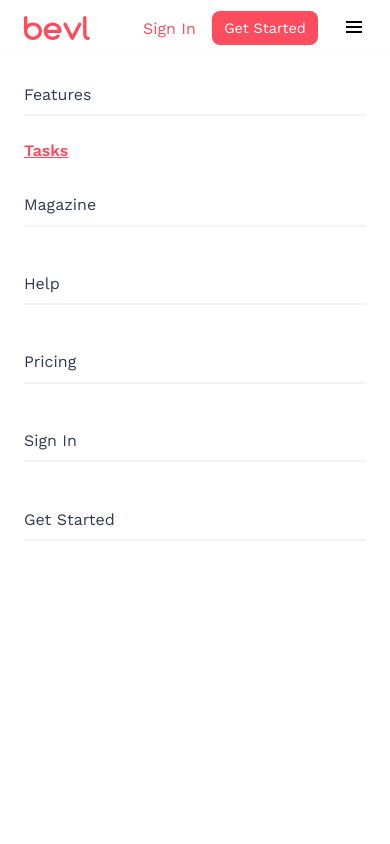
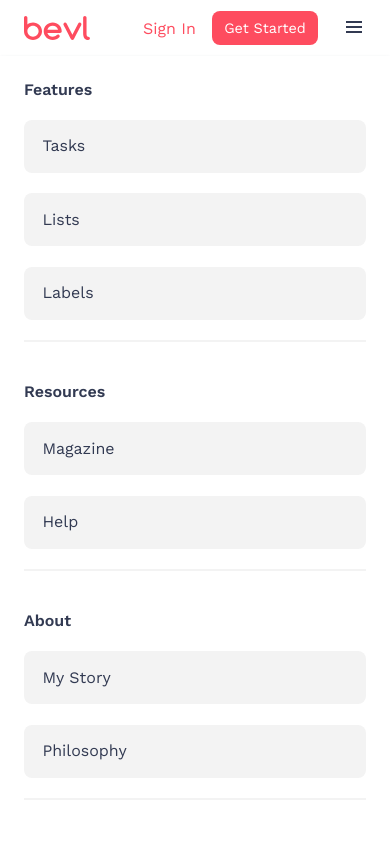
Before and after one commit to dan-smith-tech/bevl-website, a Next.js app: page / in a window 390 px wide. Both pictures are taken after a click on the button 354 px from the left and 28 px from the top of the page. Shown: the top 844 px of the page. Built offline with nearby package versions, Linux system fonts and the light colour scheme.

Commit message:
Make nav responsive

```diff
--- a/components/partials/Header.js
+++ b/components/partials/Header.js
@@ -7,6 +7,10 @@ import headerStyles from "../../styles/partials/header.module.css";
 
 export default function Header() {
 	const [showNavMenu, setShowNavMenu] = useState(false);
+
+	function selectLink() {
+		setShowNavMenu(false);
+	}
 
 	return (
 		<>
@@ -191,7 +195,7 @@ export default function Header() {
 													My Story
 												</span>
 												<span className={headerStyles["nav-bar-dropdown-link-info-description"]}>
-													Explore my planning journey.
+													Learn about Bevl's inspiration.
 												</span>
 											</div>
 										</a>
@@ -212,7 +216,7 @@ export default function Header() {
 													Philosophy
 												</span>
 												<span className={headerStyles["nav-bar-dropdown-link-info-description"]}>
-													Expore Bevl's inspiration.
+													Discover Bevl's intention.
 												</span>
 											</div>
 										</a>
@@ -237,7 +241,7 @@ export default function Header() {
 						</div>
 						<button className={headerStyles["nav-menu-toggle"]} onClick={() => setShowNavMenu(!showNavMenu)}>
 							<svg xmlns="http://www.w3.org/2000/svg" width="24" height="24">
-								<path d="M4 6h16v2H4zm0 5h16v2H4zm0 5h16v2H4z"></path>
+								<path fill="#323a52" fillOpacity="1" d="M4 6h16v2H4zm0 5h16v2H4zm0 5h16v2H4z"></path>
 							</svg>
 						</button>
 						{showNavMenu && (
@@ -249,34 +253,114 @@ export default function Header() {
 									headerStyles["container-nav-menu"]
 								}
 							>
+								<a className={headerStyles["nav-menu-dropdown-toggle"]}>Features</a>
+								<ul className={headerStyles["nav-menu-dropdown"]}>
+									<li>
+										<Link href="/features/tasks">
 											<a
 												className={
-										headerStyles["nav-menu-link"] + " " + headerStyles["nav-menu-dropdown-toggle"]
+													headerStyles["nav-menu-link"] + " " + headerStyles["nav-menu-dropdown-link"]
 												}
+												onClick={selectLink}
 											>
-									Features
+												Tasks
 											</a>
-								<ul className={headerStyles["nav-menu-dropdown"]}>
+										</Link>
+									</li>
 									<li>
 										<Link href="/features/lists">
-											<a className={headerStyles["nav-menu-dropdown-link"]}>Tasks</a>
+											<a
+												className={
+													headerStyles["nav-menu-link"] + " " + headerStyles["nav-menu-dropdown-link"]
+												}
+												onClick={selectLink}
+											>
+												Lists
+											</a>
+										</Link>
+									</li>
+									<li>
+										<Link href="/features/labels">
+											<a
+												className={
+													headerStyles["nav-menu-link"] + " " + headerStyles["nav-menu-dropdown-link"]
+												}
+												onClick={selectLink}
+											>
+												Labels
+											</a>
 										</Link>
 									</li>
 								</ul>
-								<Link href={"/magazine"}>
-									<a className={headerStyles["nav-menu-link"]}>Magazine</a>
+								<a className={headerStyles["nav-menu-dropdown-toggle"]}>Resources</a>
+								<ul className={headerStyles["nav-menu-dropdown"]}>
+									<li>
+										<Link href="/magazine">
+											<a
+												className={
+													headerStyles["nav-menu-link"] + " " + headerStyles["nav-menu-dropdown-link"]
+												}
+												onClick={selectLink}
+											>
+												Magazine
+											</a>
 										</Link>
-								<Link href={"/help"}>
-									<a className={headerStyles["nav-menu-link"]}>Help</a>
+									</li>
+									<li>
+										<Link href="/help">
+											<a
+												className={
+													headerStyles["nav-menu-link"] + " " + headerStyles["nav-menu-dropdown-link"]
+												}
+												onClick={selectLink}
+											>
+												Help
+											</a>
 										</Link>
+									</li>
+								</ul>
+								<a className={headerStyles["nav-menu-dropdown-toggle"]}>About</a>
+								<ul className={headerStyles["nav-menu-dropdown"]}>
+									<li>
+										<Link href="/story">
+											<a
+												className={
+													headerStyles["nav-menu-link"] + " " + headerStyles["nav-menu-dropdown-link"]
+												}
+												onClick={selectLink}
+											>
+												My Story
+											</a>
+										</Link>
+									</li>
+									<li>
+										<Link href="/philosophy">
+											<a
+												className={
+													headerStyles["nav-menu-link"] + " " + headerStyles["nav-menu-dropdown-link"]
+												}
+												onClick={selectLink}
+											>
+												Philosophy
+											</a>
+										</Link>
+									</li>
+								</ul>
 								<Link href={"/pricing"}>
-									<a className={headerStyles["nav-menu-link"]}>Pricing</a>
+									<a className={headerStyles["nav-menu-link"]} onClick={selectLink}>
+										Pricing
+									</a>
 								</Link>
 								<Link href={"https://open.bevl.app/signin"}>
-									<a className={headerStyles["nav-menu-link"]}>Sign In</a>
+									<a className={headerStyles["nav-menu-link"]} onClick={selectLink}>
+										Sign In
+									</a>
 								</Link>
 								<Link href={"/signup"}>
-									<a className={headerStyles["nav-menu-link"] + " " + headerStyles["nav-menu-button"]}>
+									<a
+										className={headerStyles["nav-menu-link"] + " " + headerStyles["nav-menu-button"]}
+										onClick={selectLink}
+									>
 										Get Started
 									</a>
 								</Link>
--- a/styles/partials/header.module.css
+++ b/styles/partials/header.module.css
@@ -197,6 +197,8 @@
 	}
 }
 
+/* Mobile */
+
 .nav-menu-toggle {
 	display: none;
 	visibility: hidden;
@@ -206,6 +208,7 @@
 
 .container-nav-menu {
 	max-height: calc(100% - var(--header-height));
+	padding: 1.5rem;
 	overflow-y: scroll;
 	display: none;
 	visibility: hidden;
@@ -222,29 +225,45 @@
 
 .nav-menu-link {
 	width: 100%;
-	margin: 1.15em 0;
-	padding: 0.65em 0;
+	margin: 0.65em 0;
+	padding: 0.65em 1.15em;
+	box-sizing: border-box;
 	font-weight: 500;
-	border-bottom: var(--border-size) solid var(--color-neutral-grey);
+	background-color: var(--color-neutral-grey);
+	border-radius: var(--border-radius);
 	color: var(--color-secondary-blue);
 	text-decoration: none;
+	line-height: 2rem;
+}
+
+.nav-menu-link:active {
+	opacity: 0.65;
 }
 
 .nav-menu-dropdown-toggle {
-	/* font-size: 0.85rem;
-	text-decoration: underline; */
+	margin-bottom: 0.65em;
+	font-weight: 600;
+	color: var(--color-secondary-blue);
 }
 
 .nav-menu-dropdown {
 	width: 100%;
+	margin-bottom: 2.5em;
+	padding-bottom: 0.65rem;
 	display: flex;
 	flex-direction: column;
 	list-style: none;
+	border-bottom: var(--border-size) solid var(--color-neutral-grey);
 }
 
 .nav-menu-dropdown-link {
 	width: 100%;
 	display: flex;
+}
+
+.nav-menu-button {
+	background-color: var(--color-primary-pink);
+	color: var(--color-neutral-white);
 }
 
 @media (max-width: 850px) {
@@ -263,63 +282,3 @@
 		visibility: visible;
 	}
 }
-
-/*
-.nav-link-menu {
-	display: none;
-}
-
-.nav-link {
-	margin: 0 1.15em;
-	font-weight: 500;
-	color: var(--color-secondary-blue);
-	text-decoration: none;
-}
-
-.nav-link:last-child {
-	margin-right: 0;
-}
-
-.nav-link-button {
-	padding: 0.65em 0.85em;
-	border-radius: var(--border-radius);
-	background-color: var(--color-primary-pink);
-	color: var(--color-neutral-white);
-}
-
-@media (max-width: 850px) {
-	.nav-link-menu {
-		display: block;
-	}
-
-	.nav-link-menu:checked + .container-nav-link {
-		display: flex;
-	}
-
-	.container-nav-link {
-		max-width: calc(65rem + 2 * 1.5em);
-		max-height: calc(100% - var(--header-height));
-		padding: 0 1.5rem;
-		display: none;
-		flex-direction: column;
-		align-items: center;
-		inset: var(--header-height) 0 auto 0;
-		position: fixed;
-		background-color: var(--color-neutral-white);
-		box-shadow: var(--box-shadow);
-		overflow-y: scroll;
-		z-index: 99;
-	}
-
-	.nav-link {
-		margin: 0.85em 0;
-	}
-
-	.nav-link:first-child {
-		margin-top: 1.5em;
-	}
-
-	.nav-link:last-child {
-		margin-bottom: 1.5em;
-	}
-} */
```
Lines whose indentation alone changed are shown as unchanged.
